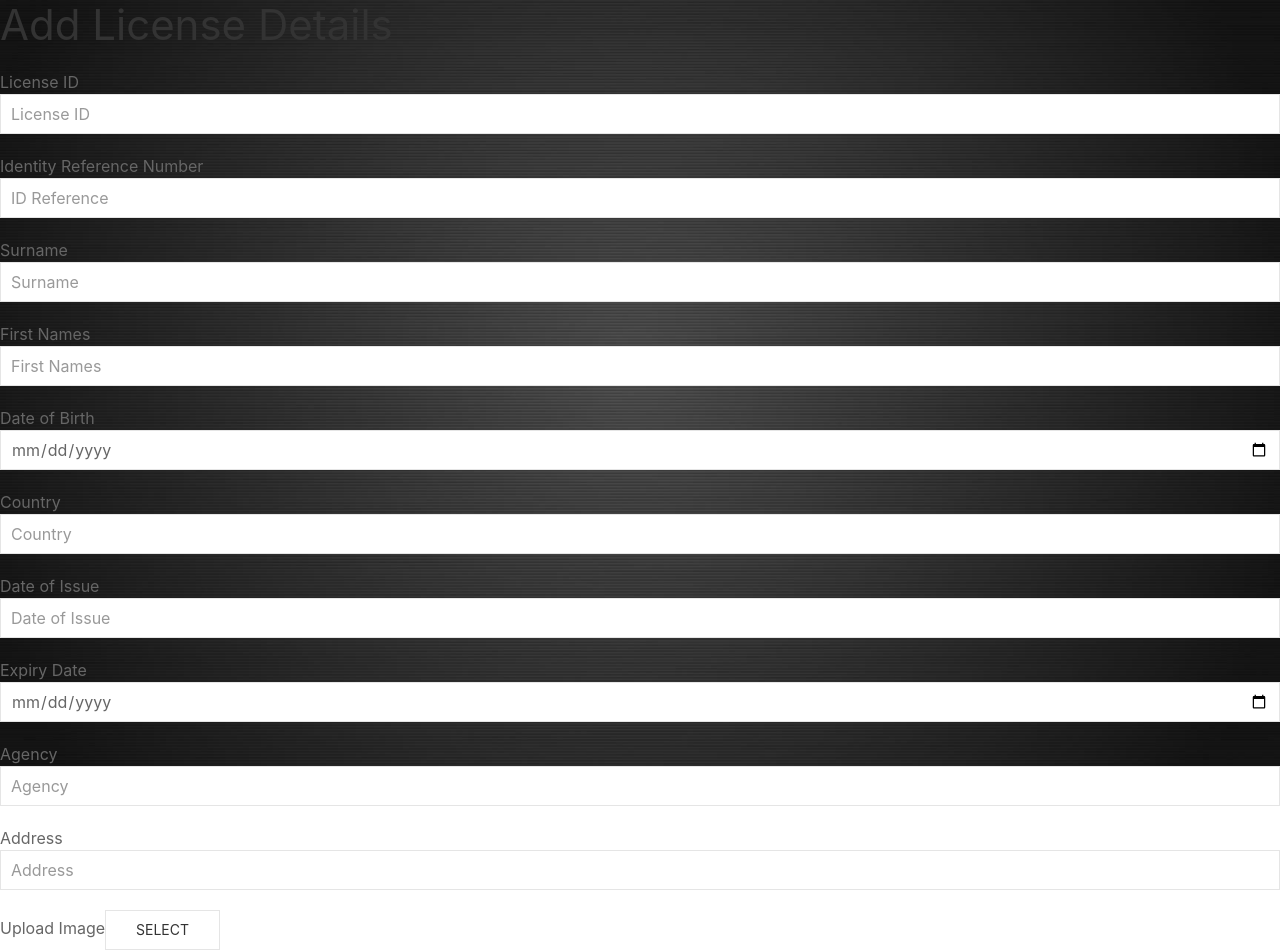
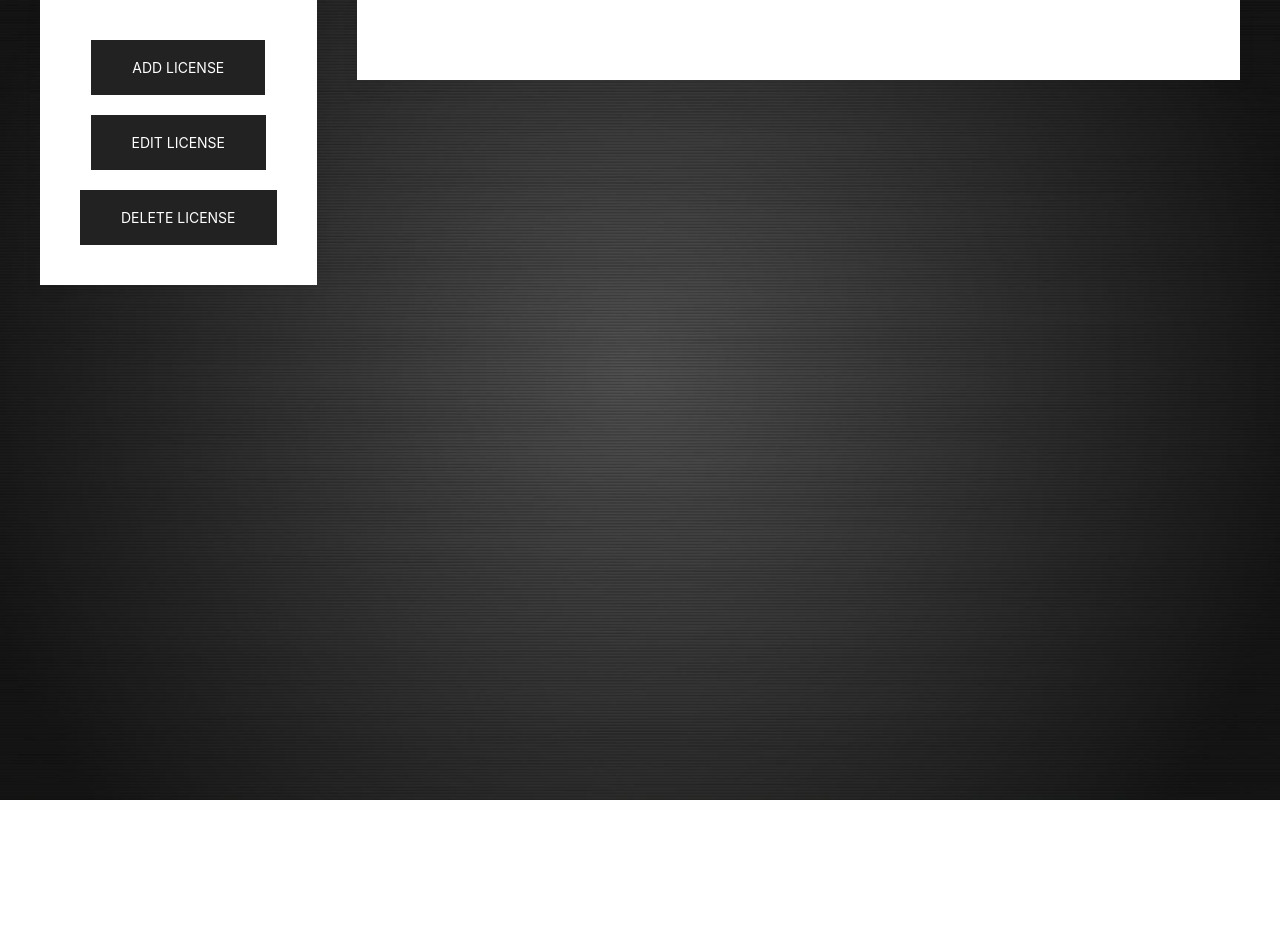
Before and after one commit to Artemas-Muzanenhamo/gov-poc-ui, an Angular app: page /#/licenses in a window 1280 px wide. After the commit the page ends 800 px from the top, so only its background shows below. Built offline with nearby package versions, Linux system fonts and the light colour scheme.

Commit message:
add LicenseComponent test cases

```diff
--- a/src/app/license/license.component.html
+++ b/src/app/license/license.component.html
@@ -1,55 +1,23 @@
-<div>
-  <h1>Add License Details</h1>
-  <form>
-    <fieldset class="uk-fieldset">
+<div class="uk-container">
+  <div class="uk-text-center" uk-grid>
+    <div class="uk-width-auto@m uk-height-large">
+      <div class="uk-card uk-card-default uk-card-body">
+        <p class="uk-margin">
+          <button id="add-license-details" class="uk-button uk-button-secondary uk-button-large">Add License</button>
+        </p>
+        <p class="uk-margin">
+          <button id="edit-license-details" class="uk-button uk-button-secondary uk-button-large">Edit License</button>
+        </p>
+        <p class="uk-margin">
+          <button id="delete-license-details" class="uk-button uk-button-secondary uk-button-large">Delete License</button>
+        </p>
+      </div>
+    </div>
 
-      <!--<legend class="uk-legend">Legend</legend>-->
+    <div class="uk-width-expand@m">
+      <div class="uk-card uk-card-default uk-card-body">
 
-      <div class="uk-margin">
-        <label>License ID</label>
-        <input class="uk-input" type="text" placeholder="License ID">
       </div>
-      <div class="uk-margin">
-        <label>Identity Reference Number</label>
-        <input class="uk-input" type="text" placeholder="ID Reference">
-      </div>
-      <div class="uk-margin">
-        <label>Surname</label>
-        <input class="uk-input" type="text" placeholder="Surname">
-      </div>
-      <div class="uk-margin">
-        <label>First Names</label>
-        <input class="uk-input" type="text" placeholder="First Names">
-      </div>
-      <div class="uk-margin">
-        <label>Date of Birth</label>
-        <input class="uk-input" type="date" placeholder="Date of Birth">
-      </div>
-      <div class="uk-margin">
-        <label>Country</label>
-        <input class="uk-input" type="text" placeholder="Country">
-      </div>
-      <div class="uk-margin">
-        <label>Date of Issue</label>
-        <input class="uk-input" type="text" placeholder="Date of Issue">
-      </div>
-      <div class="uk-margin">
-        <label>Expiry Date</label>
-        <input class="uk-input" type="date" placeholder="Expiry Date">
-      </div>
-      <div class="uk-margin">
-        <label>Agency</label>
-        <input class="uk-input" type="text" placeholder="Agency">
-      </div>
-      <div class="uk-margin">
-        <label>Address</label>
-        <input class="uk-input" type="text" placeholder="Address">
-      </div>
-      <div class="js-upload" uk-form-custom>
-        <label>Upload Image</label>
-        <input type="file" multiple>
-        <button class="uk-button uk-button-default" type="button" tabindex="-1">Select</button>
-      </div>
-    </fieldset>
-  </form>
+    </div>
+  </div>
 </div>
```
Also changed, not shown: src/app/license/add-license/add-license.component.html (added, +55 -0 lines), 1 other file (tests, documents, lock files or other folders).
